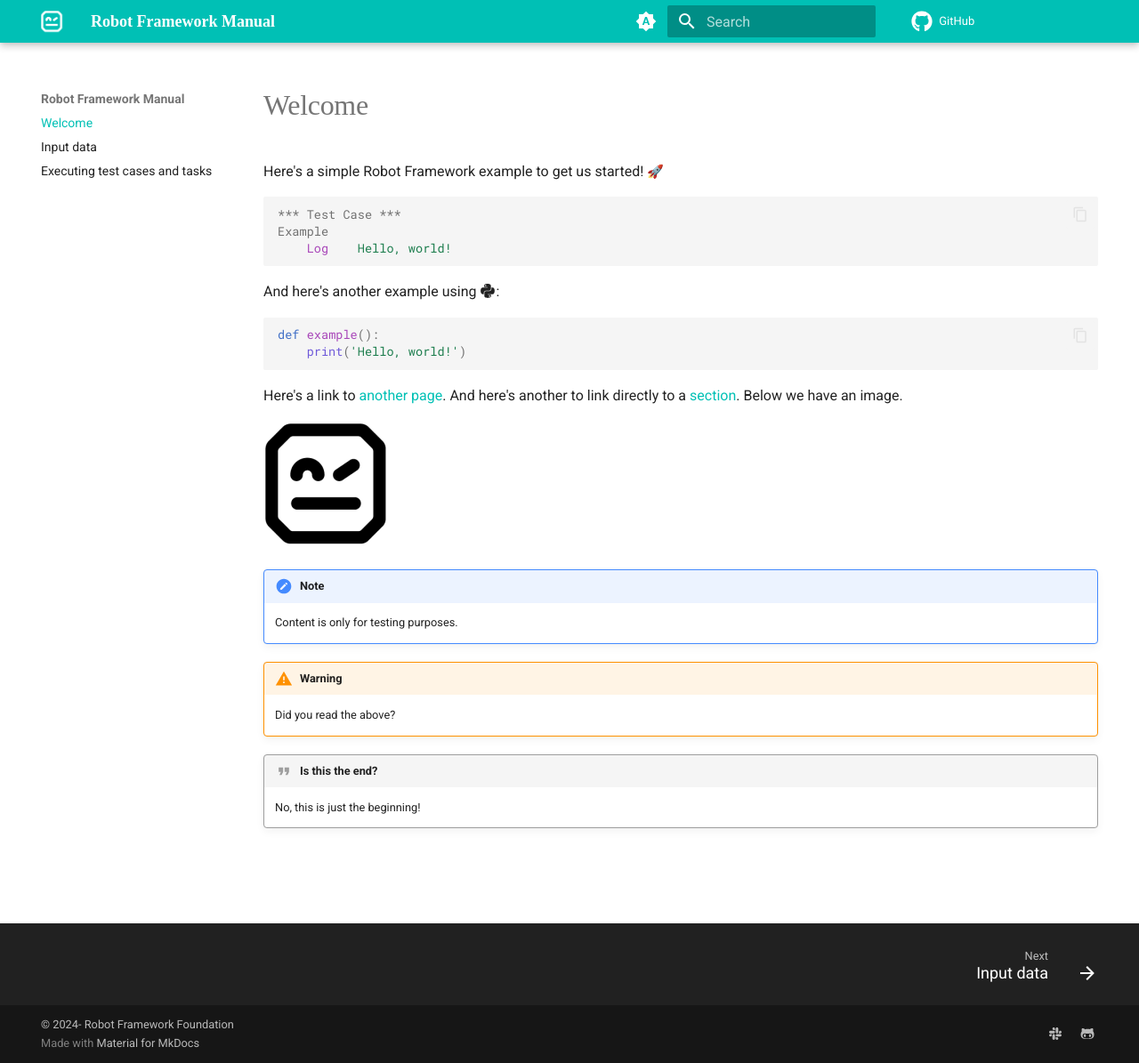
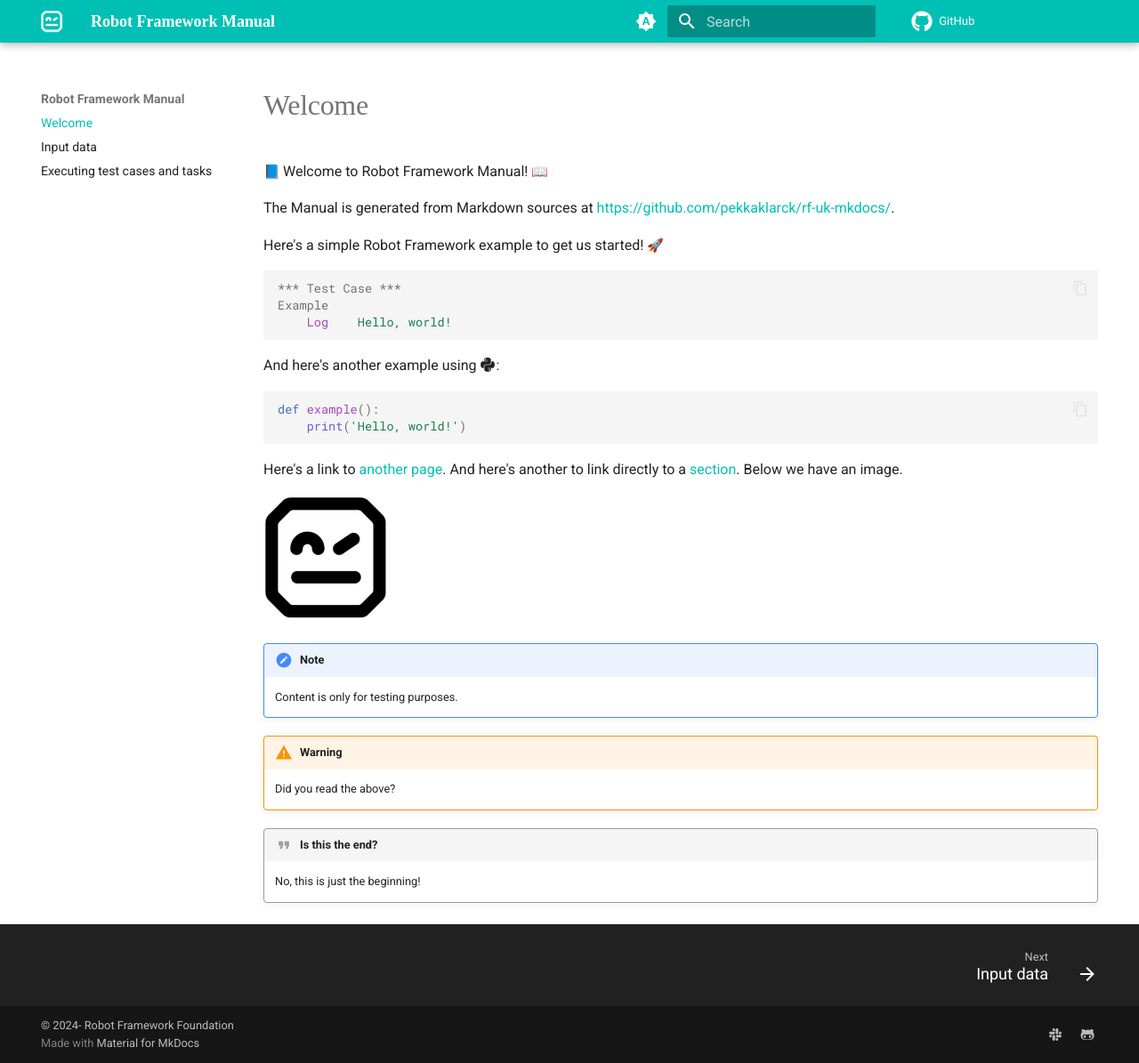
Before and after one commit to pekkaklarck/mkdocs-experiments, an MkDocs documentation site: the page built from docs/index.md, in a window 1280 px wide and 1195 px high. Shown: the whole window at 89% size. Built offline with MkDocs 1.6.1 and Material for MkDocs 9.7.7, drawn with Linux system fonts in a browser that asks for light colours; emoji names are drawn with the system emoji font; comment, search, counter and statistics services are not loaded.

Commit message:
Add URL to repo and autolink URLs

```diff
--- a/docs/index.md
+++ b/docs/index.md
@@ -1,4 +1,8 @@
 # Welcome
+
+:blue_book: Welcome to Robot Framework Manual! :open_book:
+
+The Manual is generated from Markdown sources at https://github.com/pekkaklarck/rf-uk-mkdocs/.
 
 Here's a simple Robot Framework example to get us started! :rocket:
 
--- a/mkdocs.yml
+++ b/mkdocs.yml
@@ -59,20 +59,21 @@ extra:
       link: https://github.com/robotframework/robotframework
 
 markdown_extensions:
+  - admonition
+  - attr_list
+  - footnotes
   - toc:
       permalink: true
   - pymdownx.highlight:
       anchor_linenums: true
   - pymdownx.inlinehilite
   - pymdownx.snippets
-  - admonition
   - pymdownx.arithmatex:
       generic: true
-  - footnotes
   - pymdownx.details
   - pymdownx.superfences
   - pymdownx.mark
-  - attr_list
+  - pymdownx.magiclink
   - pymdownx.emoji:
       emoji_index: !!python/name:material.extensions.emoji.twemoji
       emoji_generator: !!python/name:material.extensions.emoji.to_svg
```
